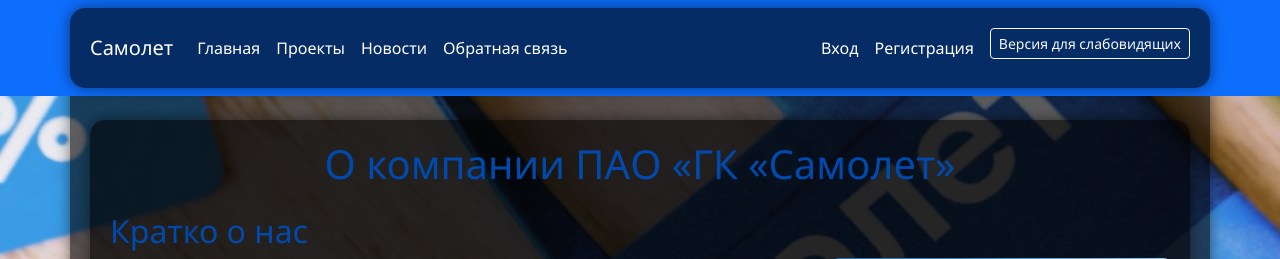
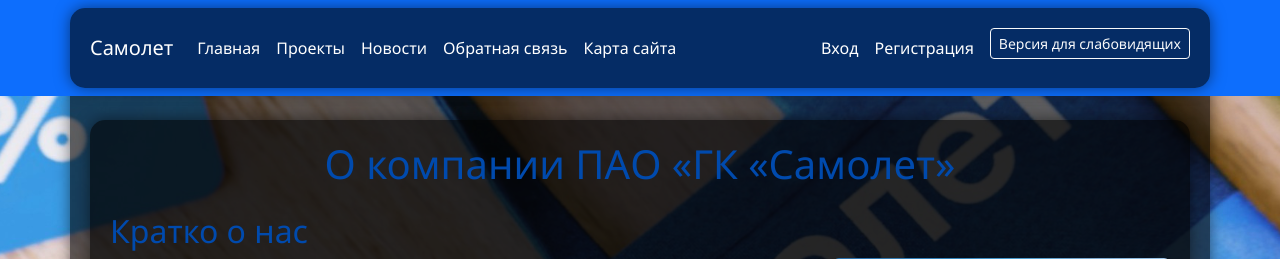
Before and after one commit to sapient247/samolet_site, a Django app: page / in a window 1280 px wide. Shown: the top 259 px of the page. Run offline with Django 5.2, Linux system fonts and the light colour scheme.

Commit message:
Update base.html

```diff
--- a/templates/base.html
+++ b/templates/base.html
@@ -38,6 +38,7 @@
                     <li class="nav-item"><a class="nav-link" href="/projects/">Проекты</a></li>
                     <li class="nav-item"><a class="nav-link" href="/news/">Новости</a></li>
                     <li class="nav-item"><a class="nav-link" href="/feedback/">Обратная связь</a></li>
+                    <li class="nav-item"><a class="nav-link" href="/sitemap/">Карта сайта</a></li>
                 </ul>
 
                 <!-- Правая часть навигации -->
```
